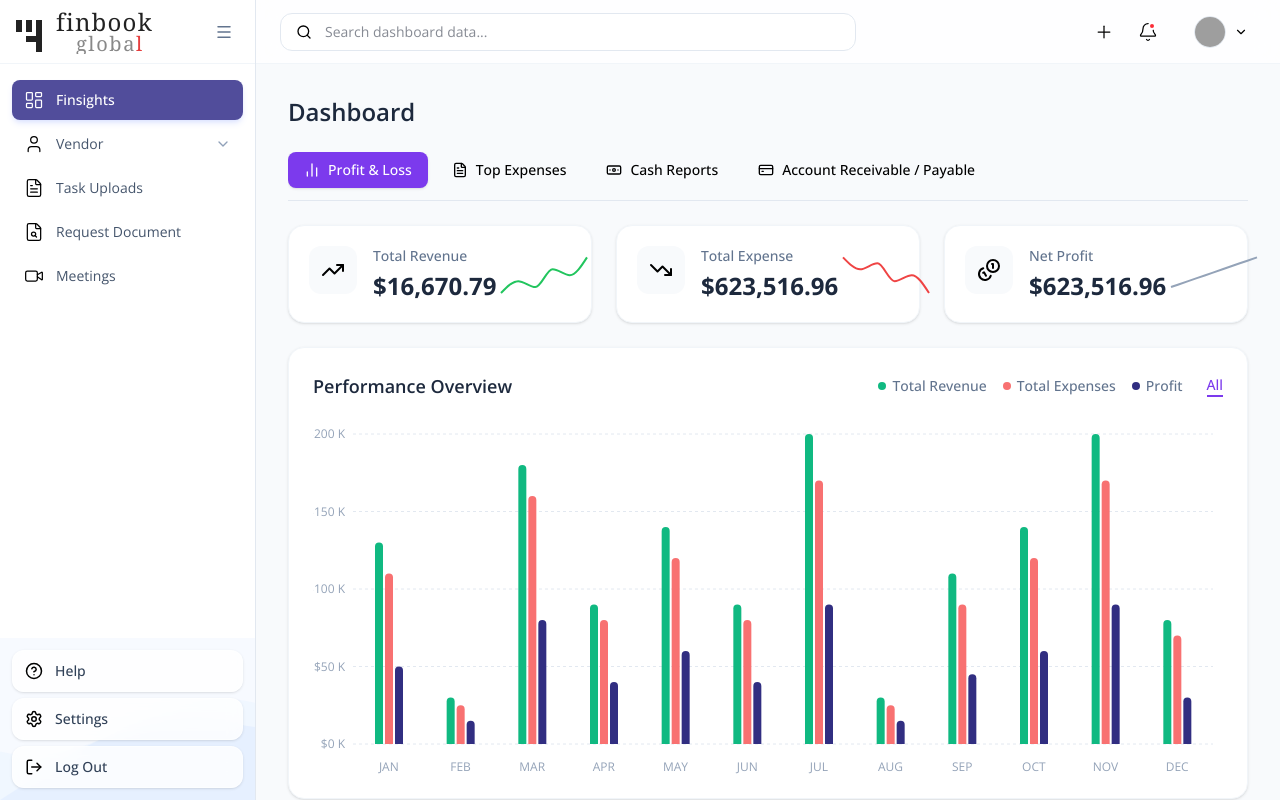
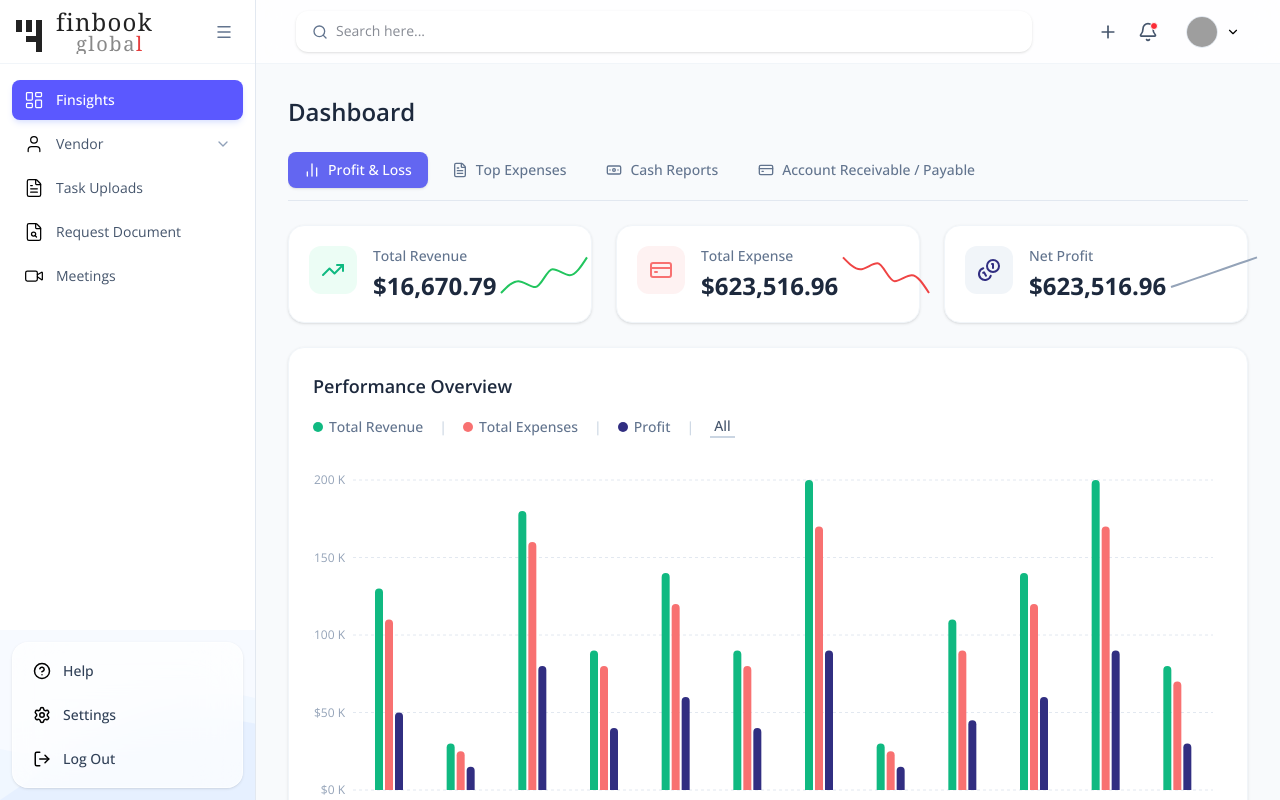
Before and after one commit to abhinavsd07-cyber/vite-project, a React (Vite) app: page /dashboard in a window 1280 px wide. Built offline with nearby package versions, Linux system fonts and the light colour scheme; grey boxes are pictures that could not be loaded.

Commit message:
Nexus ERP perfect

```diff
--- a/src/components/layout/Header.jsx
+++ b/src/components/layout/Header.jsx
@@ -54,41 +54,41 @@ export function Header({ setMobileMenuOpen }) {
       </button>
 
       {/* Search Bar */}
-      <div className="flex-1 max-w-2xl hidden sm:flex">
-        <div className="relative w-full max-w-xl">
-          <Search size={16} className="absolute left-4 top-1/2 -translate-y-1/2 text-black" />
+      <div className="flex-1 max-w-3xl hidden sm:flex px-4">
+        <div className="relative w-full">
+          <Search size={16} className="absolute left-4 top-1/2 -translate-y-1/2 text-slate-500" />
           <input
             type="text"
             value={searchQuery}
             onChange={(e) => setSearchQuery(e.target.value)}
-            placeholder="Search dashboard data..."
-            className="w-full pl-11 pr-4 py-2 bg-white border border-slate-200 rounded-xl text-sm focus:outline-none focus:ring-2 focus:ring-slate-200 transition-shadow"
+            placeholder="Search here..."
+            className="w-full pl-10 pr-4 py-2.5 bg-white border-b border-transparent focus:border-slate-200 text-sm focus:outline-none transition-colors border-slate-100 shadow-sm rounded-xl"
           />
         </div>
       </div>
 
       {/* Right side controls */}
-      <div className="flex items-center gap-2 sm:gap-4 ml-auto">
+      <div className="flex items-center gap-4 sm:gap-6 ml-auto pr-2">
 
         {/* Action Icons */}
-        <div className="flex items-center gap-1 sm:gap-2">
+        <div className="flex items-center gap-4 sm:gap-5">
           <button
             onClick={() => handleAction('Create New')}
-            className="p-2 text-black hover:bg-slate-100 rounded-full transition-colors hidden sm:block"
+            className="text-slate-600 hover:text-black transition-colors hidden sm:block"
           >
-            <Plus size={20} strokeWidth={1.5} />
+            <Plus size={20} className="w-5 h-5" />
           </button>
           <button
             onClick={() => handleAction('Notifications')}
-            className="relative p-2 text-black hover:bg-slate-100 rounded-full transition-colors"
+            className="relative text-slate-600 hover:text-black transition-colors"
           >
-            <Bell size={20} strokeWidth={1.5} />
-            <span className="absolute top-2 right-2.5 w-2 h-2 bg-red-500 rounded-full border-2 border-white"></span>
+            <Bell size={20} className="w-5 h-5" />
+            <span className="absolute 1 top-0 right-0 w-2 h-2 bg-red-500 rounded-full border border-white"></span>
           </button>
         </div>
 
         {/* User Profile */}
-        <div className="relative ml-1 sm:ml-2">
+        <div className="relative flex items-center gap-2">
           <button
             onClick={() => setProfileOpen(!profileOpen)}
             className="flex items-center gap-2 hover:bg-slate-50 p-1 pr-2 rounded-full transition-colors"
--- a/src/components/layout/Sidebar.jsx
+++ b/src/components/layout/Sidebar.jsx
@@ -114,7 +114,7 @@ export function Sidebar({ collapsed, setCollapsed, onClose }) {
                         className={cn(
                             "w-full flex items-center gap-3 px-3 py-2.5 rounded-lg transition-all duration-200 group relative",
                             activeItem === item.name
-                                ? "bg-[#514d9b] text-white font-medium shadow-md shadow-indigo-200/50"
+                                ? "bg-[#5b58ff] text-white font-medium shadow-md shadow-indigo-200/50"
                                 : "text-slate-600 hover:bg-slate-50 hover:text-slate-900",
                         )}
                         title={collapsed ? item.name : undefined}
@@ -167,7 +167,7 @@ export function Sidebar({ collapsed, setCollapsed, onClose }) {
                     </svg>
                 </div>
 
-                <div className="relative z-10 p-3 space-y-1.5">
+                <div className="relative z-10 m-3 p-2 bg-white/70 backdrop-blur-xl rounded-2xl shadow-sm border border-white/60 space-y-1">
                     {[
                         { ItemIcon: HelpCircle, label: "Help" },
                         { ItemIcon: Settings, label: "Settings" },
@@ -176,7 +176,7 @@ export function Sidebar({ collapsed, setCollapsed, onClose }) {
                             key={label}
                             onClick={() => handlePlaceholderClick(label)}
                             className={cn(
-                                "w-full flex items-center gap-3 px-3 py-2.5 rounded-xl bg-white/80 backdrop-blur-sm shadow-sm text-slate-700 hover:bg-white transition-colors border border-white/40 text-sm font-medium",
+                                "w-full flex items-center gap-3 px-3 py-2.5 rounded-xl hover:bg-white text-slate-700 transition-colors text-sm font-medium",
                                 collapsed && "justify-center px-0",
                             )}
                         >
@@ -188,7 +188,7 @@ export function Sidebar({ collapsed, setCollapsed, onClose }) {
                     <button
                         onClick={handleLogout}
                         className={cn(
-                            "w-full flex items-center gap-3 px-3 py-2.5 rounded-xl bg-white/80 backdrop-blur-sm shadow-sm text-slate-700 hover:bg-white transition-colors border border-white/40 text-sm font-medium",
+                            "w-full flex items-center gap-3 px-3 py-2.5 rounded-xl hover:bg-white text-slate-700 transition-colors text-sm font-medium",
                             collapsed && "justify-center px-0",
                         )}
                     >
--- a/src/pages/Dashboard.jsx
+++ b/src/pages/Dashboard.jsx
@@ -145,8 +145,8 @@ export function Dashboard() {
             onClick={() => setActiveTab(tab)}
             className={`flex items-center gap-2 px-3 sm:px-4 py-2 rounded-lg font-medium transition-colors whitespace-nowrap shrink-0 ${
               activeTab === tab
-                ? 'bg-[#7c3aed] text-white shadow-sm'
-                : 'text-black hover:bg-slate-100'
+                ? 'bg-[#6366f1] text-white shadow-sm'
+                : 'text-slate-500 hover:text-slate-800'
             }`}
           >
             <TabIcon className="w-4 h-4" />
@@ -156,13 +156,13 @@ export function Dashboard() {
       </div>
 
       {/* Top Value Cards - Dynamic columns for all sizes */}
-      <div className="grid grid-cols-1 sm:grid-cols-2 lg:grid-cols-3 2xl:grid-cols-4 gap-3 sm:gap-4 lg:gap-6">
+      <div className="grid grid-cols-1 sm:grid-cols-2 lg:grid-cols-3 gap-3 sm:gap-4 lg:gap-6">
         <div
           onClick={() => handleCardClick('Revenue')}
           className="bg-white p-5 rounded-2xl shadow-sm border border-slate-100 flex items-center justify-between cursor-pointer hover:shadow-md transition-shadow active:scale-[0.98] group"
         >
           <div className="flex items-start gap-4">
-            <div className="w-12 h-12 rounded-xl bg-slate-50 flex items-center justify-center text-black shrink-0 group-hover:bg-slate-100 transition-colors">
+            <div className="w-12 h-12 rounded-xl bg-[#ecfdf5] flex items-center justify-center text-[#10b981] shrink-0 group-hover:bg-[#d1fae5] transition-colors">
               <TrendingUp className="w-6 h-6" />
             </div>
             <div>
@@ -184,8 +184,8 @@ export function Dashboard() {
           className="bg-white p-5 rounded-2xl shadow-sm border border-slate-100 flex items-center justify-between cursor-pointer hover:shadow-md transition-shadow active:scale-[0.98] group"
         >
            <div className="flex items-start gap-4">
-            <div className="w-12 h-12 rounded-xl bg-slate-50 flex items-center justify-center text-black shrink-0 group-hover:bg-slate-100 transition-colors">
-              <TrendingDown className="w-6 h-6" />
+            <div className="w-12 h-12 rounded-xl bg-[#fef2f2] flex items-center justify-center text-[#f87171] shrink-0 group-hover:bg-[#fee2e2] transition-colors">
+              <CreditCard className="w-6 h-6" />
             </div>
             <div>
               <p className="text-sm font-medium text-slate-500 mb-1">Total Expense</p>
@@ -206,7 +206,7 @@ export function Dashboard() {
           className="bg-white p-5 rounded-2xl shadow-sm border border-slate-100 flex items-center justify-between cursor-pointer hover:shadow-md transition-shadow active:scale-[0.98] group"
         >
            <div className="flex items-start gap-4">
-            <div className="w-12 h-12 rounded-xl bg-slate-50 flex items-center justify-center text-black shrink-0 group-hover:bg-slate-200 transition-colors">
+            <div className="w-12 h-12 rounded-xl bg-slate-100 flex items-center justify-center text-[#312e81] shrink-0 group-hover:bg-slate-200 transition-colors">
               <Coins className="w-6 h-6" />
             </div>
             <div>
@@ -228,22 +228,25 @@ export function Dashboard() {
         <>
           {/* Performance Overview */}
           <div className="bg-white p-6 rounded-2xl shadow-sm border border-slate-100">
-            <div className="flex flex-col sm:flex-row sm:items-center justify-between mb-6 gap-4">
+            <div className="flex flex-col mb-8 gap-4">
               <h3 className="text-lg font-semibold text-slate-800">Performance Overview</h3>
-              <div className="flex items-center gap-4 text-sm font-medium">
+              <div className="flex flex-wrap items-center gap-4 text-sm font-medium">
                 <div className="flex items-center gap-1.5">
-                  <div className="w-2 h-2 rounded-full bg-[#10b981]"></div>
+                  <div className="w-2.5 h-2.5 rounded-full bg-[#10b981]"></div>
                   <span className="text-slate-500">Total Revenue</span>
                 </div>
+                <span className="text-slate-300">|</span>
                 <div className="flex items-center gap-1.5">
-                  <div className="w-2 h-2 rounded-full bg-[#f87171]"></div>
+                  <div className="w-2.5 h-2.5 rounded-full bg-[#f87171]"></div>
                   <span className="text-slate-500">Total Expenses</span>
                 </div>
+                <span className="text-slate-300">|</span>
                 <div className="flex items-center gap-1.5">
-                  <div className="w-2 h-2 rounded-full bg-[#312e81]"></div>
+                  <div className="w-2.5 h-2.5 rounded-full bg-[#312e81]"></div>
                   <span className="text-slate-500">Profit</span>
                 </div>
-                <span className="text-[#7c3aed] ml-2 cursor-pointer hover:underline border-b-2 border-[#7c3aed]">All</span>
+                <span className="text-slate-300">|</span>
+                <span className="text-slate-600 border-b-2 border-slate-300 px-1 hover:text-slate-900 cursor-pointer">All</span>
               </div>
             </div>
             <div className="h-[220px] sm:h-[280px] lg:h-[350px] 2xl:h-[500px] w-full">
```
